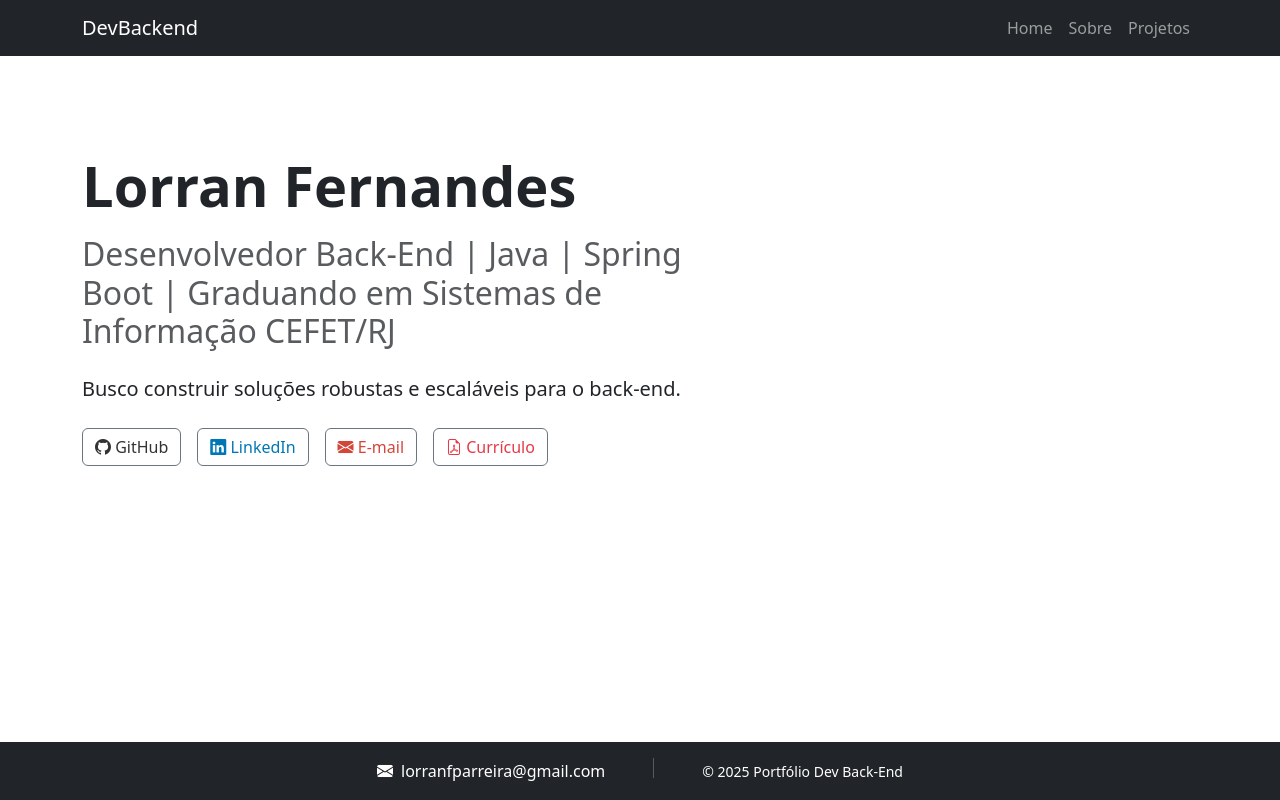
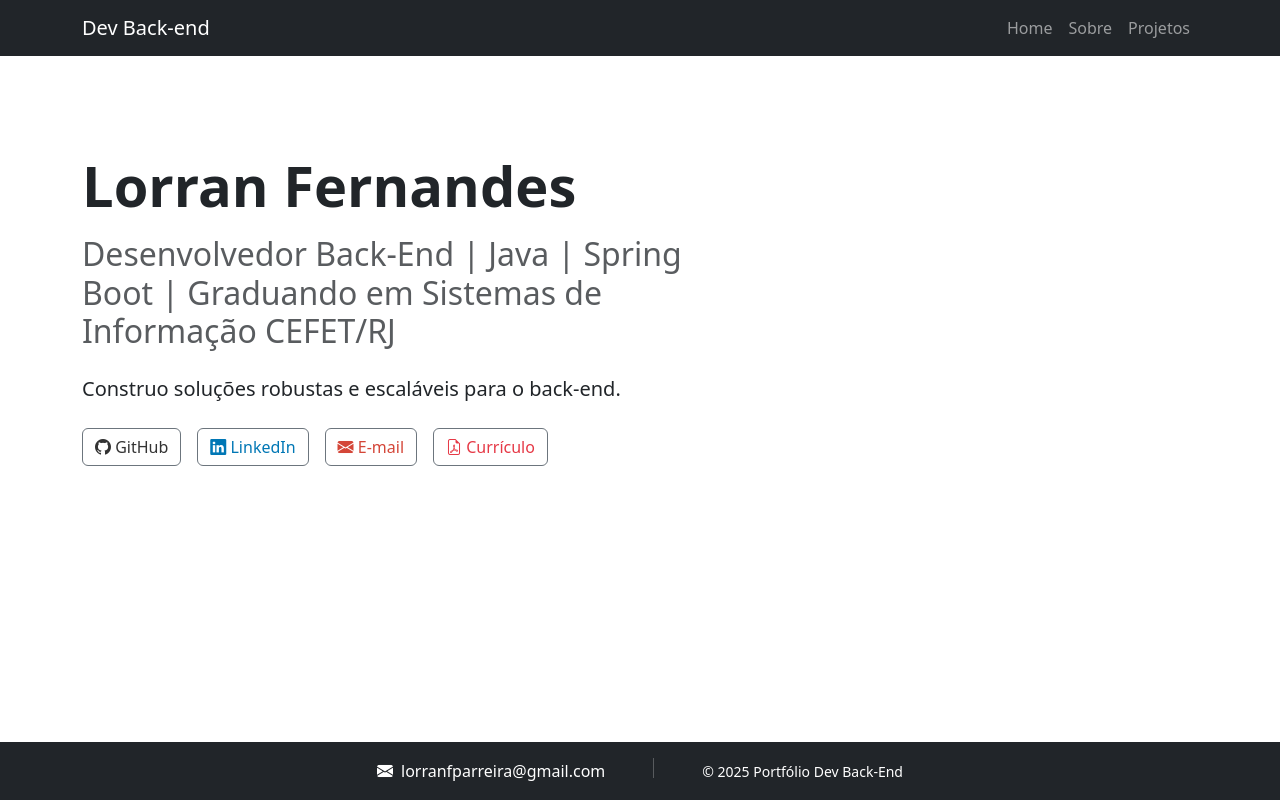
Before and after one commit to LorranFernandes/LorranFernandes.github.io, a React (Create React App) app: page / in a window 1280 px wide. Built offline with nearby package versions, Linux system fonts and the light colour scheme.

Commit message:
mudança de textos

```diff
--- a/src/components/Navbar.tsx
+++ b/src/components/Navbar.tsx
@@ -5,7 +5,7 @@ export default function Navbar() {
   return (
     <nav className="navbar navbar-expand-lg navbar-dark bg-dark sticky-top">
       <div className="container">
-        <Link className="navbar-brand" to="/">DevBackend</Link>
+        <Link className="navbar-brand" to="/">Dev Back-end</Link>
         <button
           className="navbar-toggler"
           type="button"
--- a/src/pages/Home.tsx
+++ b/src/pages/Home.tsx
@@ -10,7 +10,7 @@ export default function Home() {
             <h1 className="display-4 fw-bold mb-3">Lorran Fernandes</h1>
             <h2 className="text-muted mb-4">Desenvolvedor Back-End | Java | Spring Boot |  Graduando em Sistemas de Informação CEFET/RJ</h2>
             <p className="lead mb-4">
-              Busco construir soluções robustas e escaláveis para o back-end.
+              Construo soluções robustas e escaláveis para o back-end.
             </p>
             <SocialIcons />
           </div>
```
Also changed, not shown: 1 other file (tests, documents, lock files or other folders).
